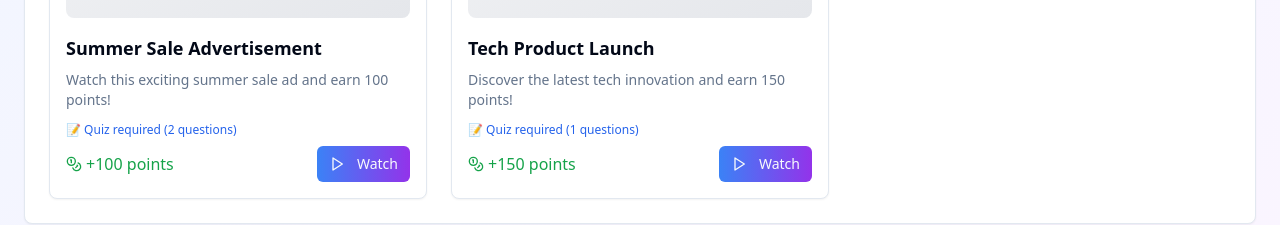
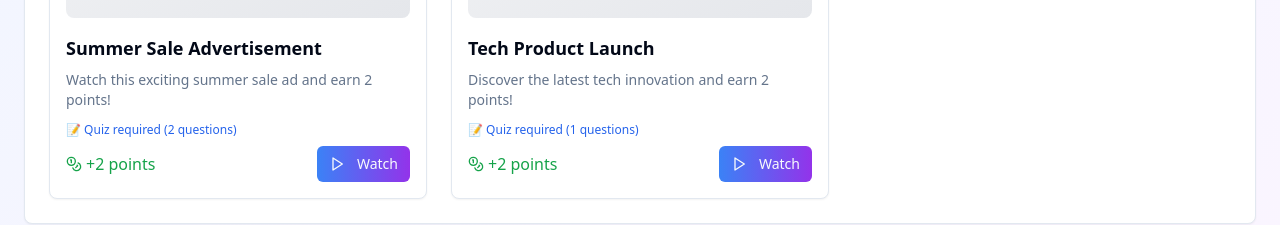
Before and after one commit to hhpatil1994-jpg/reward-video-vault-82, a React (Vite) app: page / in a window 1280 px wide. Shown: the part 559-784 px from the top of the page. Built offline with nearby package versions, Linux system fonts and the light colour scheme.

Commit message:
Set advertisements to 2 points
Set the points for every advertisement to 2.

```diff
--- a/src/components/user/UserDashboard.tsx
+++ b/src/components/user/UserDashboard.tsx
@@ -61,9 +61,9 @@ const UserDashboard: React.FC = () => {
         {
           id: '1',
           title: 'Summer Sale Advertisement',
-          description: 'Watch this exciting summer sale ad and earn 100 points!',
+          description: 'Watch this exciting summer sale ad and earn 2 points!',
           video_url: 'https://www.w3schools.com/html/mov_bbb.mp4',
-          reward_points: 100,
+          reward_points: 2,
           created_at: new Date().toISOString(),
           questions: [
             {
@@ -83,9 +83,9 @@ const UserDashboard: React.FC = () => {
         {
           id: '2',
           title: 'Tech Product Launch',
-          description: 'Discover the latest tech innovation and earn 150 points!',
+          description: 'Discover the latest tech innovation and earn 2 points!',
           video_url: 'https://www.w3schools.com/html/movie.mp4',
-          reward_points: 150,
+          reward_points: 2,
           created_at: new Date().toISOString(),
           questions: [
             {
```
